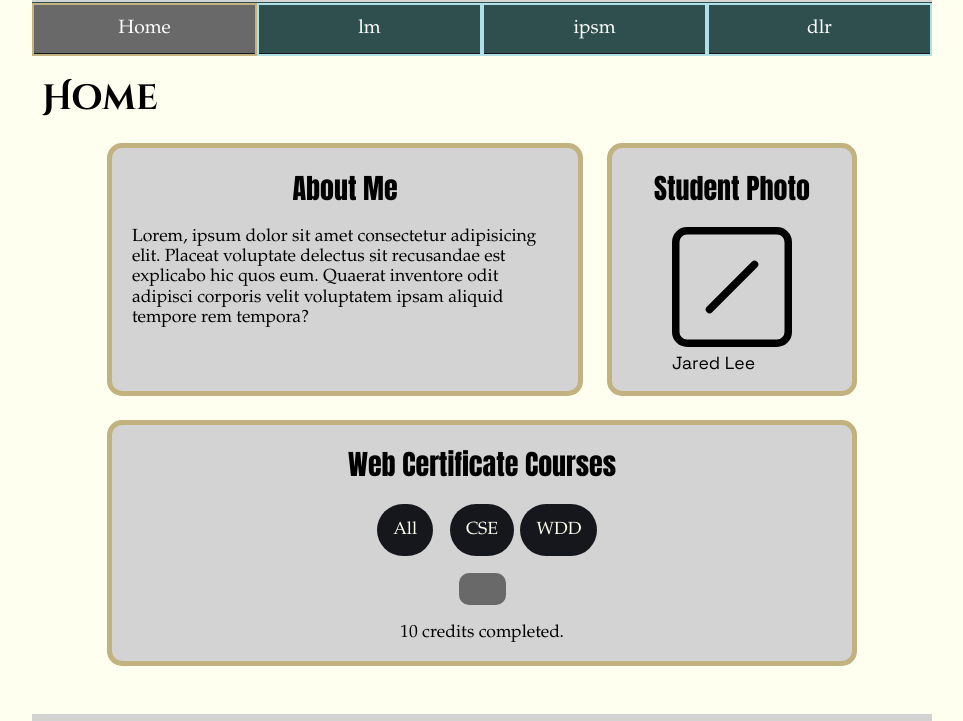
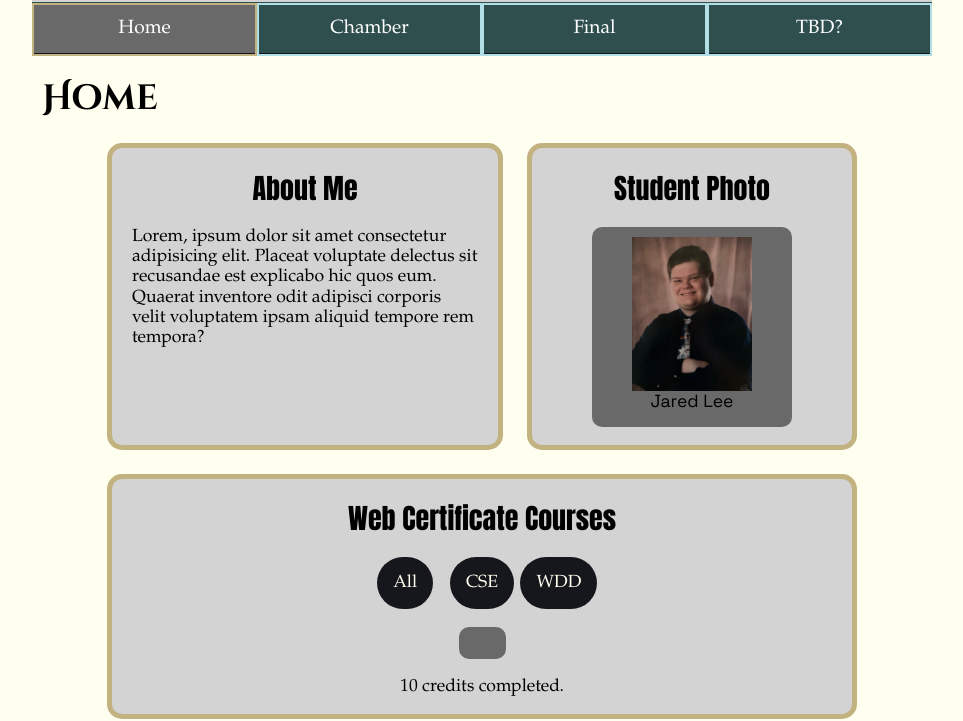
Before and after one commit to mrlee1234567/wdd231, a plain HTML site: page index.html in a window 1280 px wide. Shown: the part 35-756 px from the top of the page, without its empty margins (158-1121 px from the left). Drawn offline with Linux system fonts and the light colour scheme; a web font is replaced by a local one.

Commit message:
Fixing items for the auditor

```diff
--- a/index.html
+++ b/index.html
@@ -3,7 +3,8 @@
 <head>
     <meta charset="UTF-8">
     <meta name="viewport" content="width=device-width, initial-scale=1.0">
-    <meta name="description" content="Jared Lee Home Page">
+    <meta name="description" content="Jared Lee Home Page, with links ti various WDD231 projects">
+    <meta name="author" content="Jared Lee">
     <title>Document</title>
     <link rel="stylesheet" href="styles/normalize.css">
     <link rel="stylesheet" href="styles/base.css">
@@ -30,9 +31,9 @@
         <nav id="nav-bar" class="navigation">
             <ul>
                 <li class="current"><a href="#" aria-current="page">Home</a></li>
-                <li><a href="#">lm</a></li>
-                <li><a href="#">ipsm</a></li>
-                <li><a href="#">dlr</a></li>
+                <li><a href="#">Chamber</a></li>
+                <li><a href="#">Final</a></li>
+                <li><a href="#">TBD?</a></li>
             </ul>
         </nav>
         <h1>Home</h1>
@@ -45,7 +46,7 @@
             <section class="hcwcert photo">
                 <h2>Student Photo</h2>
                 <figure class="himgstudent">
-                    <img src="images/placeholder.svg" width="256" height="256" loading="lazy" alt="student (currently placeholder)">
+                    <img src="images/profile.jpeg" width="256" height="256" loading="lazy" alt="Jared Lee">
                     <figcaption>Jared Lee</figcaption>
                 </figure>
             </section>
--- a/styles/base.css
+++ b/styles/base.css
@@ -135,6 +135,15 @@
     font-size: 1.75rem;
 }
 
+figure {
+    background-color: var(--bgcol3);
+    padding: 10px;
+    width: 200px;
+    height: 200px;
+    justify-items: center;
+    border-radius: 10px;
+}
+
 figcaption {
     font-family: var(--body2);
 }
@@ -222,8 +231,10 @@
 }
 
 .himgstudent img {
+    display: block;
     width: 120px;
     height: auto;
+    /* justify-content: center; */
 }
 
 .wclist {
```
Also changed, not shown: images/profile.jpeg (added).
